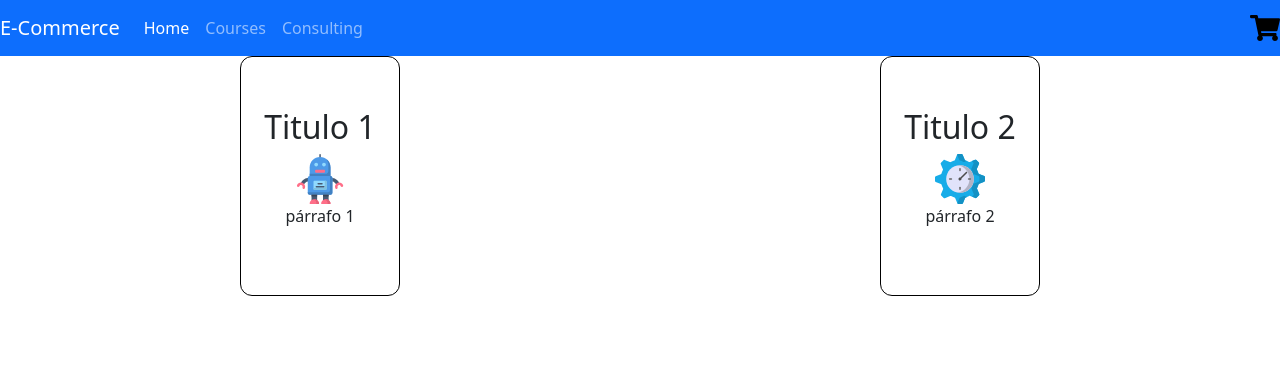
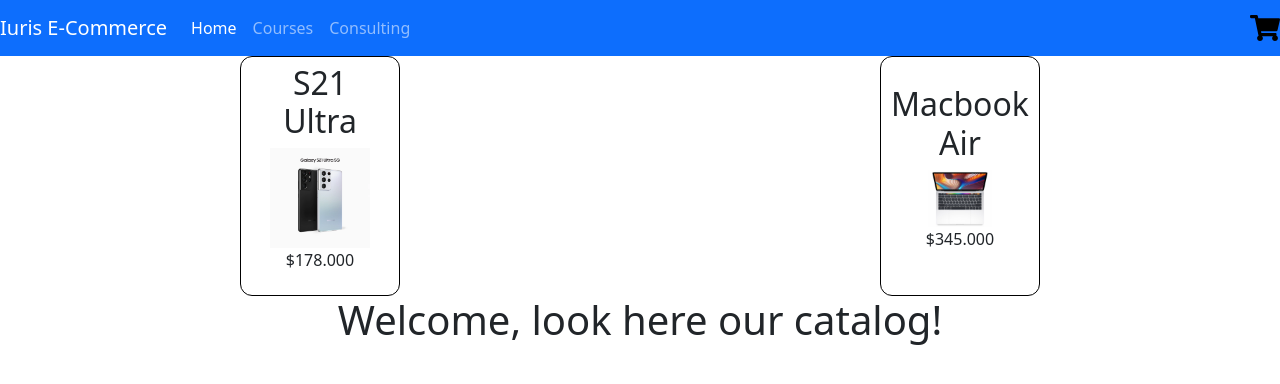
Before and after one commit to iuris2k/shop-luis-mujica, a React (Create React App) app: page / in a window 1280 px wide. Shown: the top 384 px of the page. Built offline with nearby package versions, Linux system fonts and the light colour scheme.

Commit message:
Desafio 4

```diff
--- a/src/App.js
+++ b/src/App.js
@@ -1,5 +1,7 @@
 import ListCardContainer from "./containers/ListCardContainer";
 import Navbar from "./components/Navbar/Navbar";
+import ItemListContainer from "./containers/ItemListContainer";
+import "./App.css";
 
 function App() {
     return ( <
@@ -9,6 +11,8 @@
         <
         ListCardContainer / >
         <
+        ItemListContainer greeting = "look here our catalog!" / >
+        <
         /div>
     );
 }
--- a/src/components/Card/card.css
+++ b/src/components/Card/card.css
@@ -18,5 +18,5 @@
 }
 
 img {
-    width: 50px;
+    width: 100px;
 }
--- a/src/components/Navbar/Navbar.jsx
+++ b/src/components/Navbar/Navbar.jsx
@@ -4,7 +4,7 @@
 	return (
 		<nav className="navbar navbar-expand-lg navbar-dark bg-primary">
 			<a className="navbar-brand" href="/">
-				E-Commerce
+				Iuris E-Commerce
 			</a>
 
 			<div className="collapse navbar-collapse" id="navbarNavAltMarkup">
--- /dev/null
+++ b/src/containers/ItemListContainer/index.jsx
@@ -0,0 +1,5 @@
+import React from "react";
+
+export default function ItemListContainer(props) {
+	return <h1>Welcome, {props.greeting}</h1>;
+}
--- a/src/containers/ListCardContainer/index.jsx
+++ b/src/containers/ListCardContainer/index.jsx
@@ -4,13 +4,9 @@
 const ListCardContainer = () => {
 	return (
 		<div style={{ display: "flex" }}>
-			<Card title="Titulo 1" img="./img/robot.svg" paragraph="párrafo 1" />
+			<Card title="S21 Ultra" img="./img/s21.jpg" paragraph="$178.000" />
 
-			<Card
-				title="Titulo 2"
-				img="./img/productividad.svg"
-				paragraph="párrafo 2"
-			/>
+			<Card title="Macbook Air" img="./img/macbook.jpg" paragraph="$345.000" />
 		</div>
 	);
 };
```
Also changed, not shown: public/img/macbook.jpg (added), public/img/s21.jpg (added).
